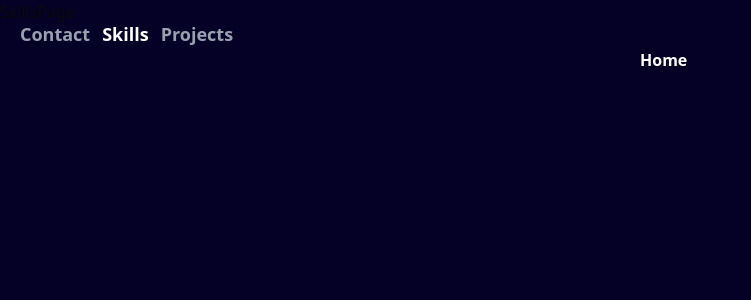
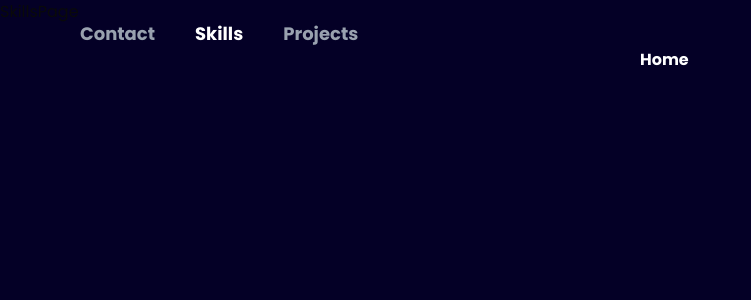
Before and after one commit to glugnoob/space-portfolio-tutorial, a React (Vite) app: page /skills in a window 1280 px wide. Shown: the top 300 px of the page, without its empty margins (0-751 px from the left). Built offline with nearby package versions, Linux system fonts and the light colour scheme; no server answers.

Commit message:
re-styled

```diff
--- a/src/components/contact-form.tsx
+++ b/src/components/contact-form.tsx
@@ -58,7 +58,7 @@ const ContactForm = ({ handleBlur, handleFocus, handleSend }: Props) => {
     <Form {...form}>
       <form
         onSubmit={form.handleSubmit(onSubmit)}
-        className="w-full space-y-10 text-white"
+        className="w-2/3 space-y-10 text-white"
         onFocus={handleFocus}
         onBlur={handleBlur}
       >
--- a/src/components/nav/navbar.tsx
+++ b/src/components/nav/navbar.tsx
@@ -4,8 +4,8 @@ const Navbar = () => {
   const route = useLocation().pathname;
 
   return (
-    <nav className="absolute w-full bg-transparent top-0 inset-x-0 items-center z-50 text-white p-5 h-20">
-      <div className="flex items-center gap-3 text-lg font-bold text-gray-400">
+    <nav className="absolute w-full bg-transparent top-0 inset-x-0 items-center z-50 text-white p-5 px-20 h-20">
+      <div className="flex items-center gap-10 text-lg font-bold text-gray-400">
         <NavLink
           to="/contact"
           className={`transition hover:brightness-110 ${
--- a/src/index.css
+++ b/src/index.css
@@ -1,7 +1,10 @@
+@import url("https://fonts.googleapis.com/css2?family=Poppins:wght@300;400;500;600;700&display=swap");
+
 html,
 body,
 :root {
   background-color: rgb(4, 0, 38);
+  font-family: "Poppins", sans-serif;
 }
 
 ::-webkit-scrollbar {
--- a/src/pages/contact-page.tsx
+++ b/src/pages/contact-page.tsx
@@ -35,7 +35,7 @@ const ContactPage = () => {
   return (
     <motion.section
       ref={containerRef}
-      className="h-screen pt-20 overflow-y-auto text-white"
+      className="h-screen pt-20 overflow-y-auto text-white px-10"
       style={{
         backgroundColor: "#180716",
         backgroundImage: `url(${SpaceBackground})`,
@@ -44,14 +44,14 @@ const ContactPage = () => {
         backgroundPositionY: yPos,
       }}
     >
-      <h1 className="text-5xl">Contact Me:</h1>
-      <div className="mt-5 flex flex-col-reverse items-center">
+      <h1 className="text-5xl mt-5">Contact Me:</h1>
+      <div className="flex items-center">
         <ContactForm
           handleBlur={handleBlur}
           handleFocus={handleFocus}
           handleSend={handleSend}
         />
-        <div className="w-full h-[400px]">
+        <div className="w-1/3 h-[600px]">
           <Canvas
             camera={{
               near: 0.1,
@@ -62,11 +62,11 @@ const ContactPage = () => {
             }}
           >
             <Suspense fallback={<HtmlLoader />}>
-              <ambientLight intensity={8} />
+              <ambientLight intensity={20} />
               <Spaceman
                 props={{
                   scale: 0.01,
-                  position: [0, 0, -1.5],
+                  position: [0, 0, -2],
                   rotation: [Math.PI / 2, 0, 0],
                 }}
                 activeAction={activeAction}
```
